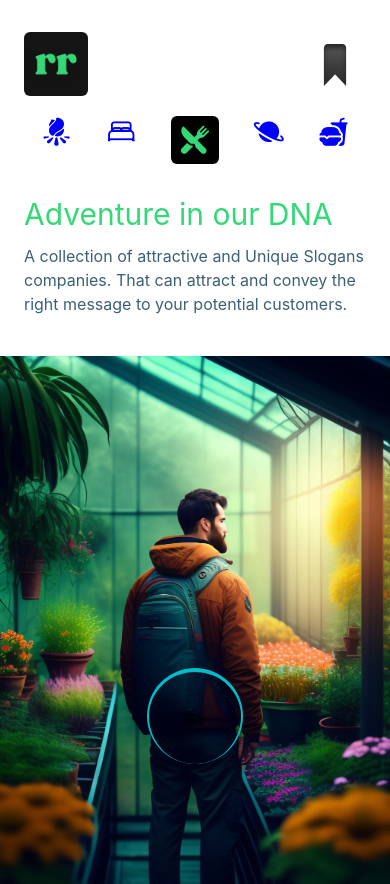
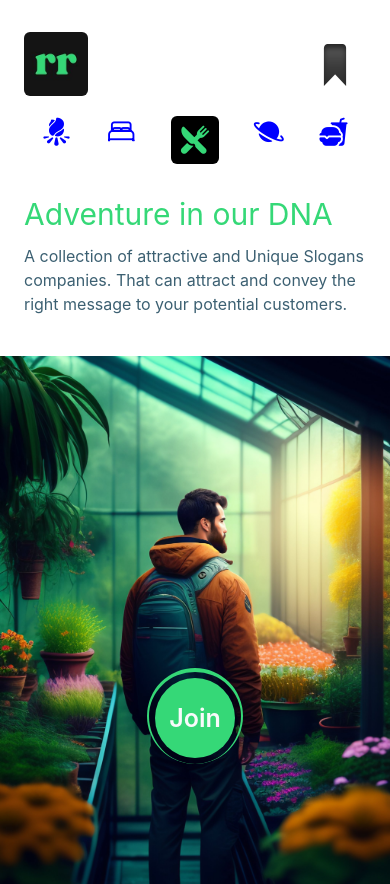
Before and after one commit to JoelAngels/recreation-app, a React Native app: screen /Home in a window 390 px wide. Built offline with nearby package versions, Linux system fonts and the light colour scheme.

Commit message:
home screen layout styled

```diff
--- a/screens/HomeScreen.js
+++ b/screens/HomeScreen.js
@@ -1,4 +1,4 @@
-import {View, Text, SafeAreaView, Image} from 'react-native';
+import {View, Text, SafeAreaView, Image, TouchableOpacity} from 'react-native';
 import React, {useLayoutEffect} from 'react';
 import Icon from 'react-native-vector-icons/Ionicons';
 
@@ -63,10 +63,14 @@ const HomeScreen = () => {
 
       <View className="flex-1 relative items-center justify-center">
         <Image source={green} className="w-full h-full object-cover mt-20" />
-        <View className="absolute bottom-20 w-24 h-24 border-l-2 border-r-2 border-t-4 border-[#00BCC9] rounded-full items-center justify-center">
-          <View>
-            <Text>Go</Text>
-          </View>
+        <View className="absolute bottom-20 w-24 h-24 border-l-2 border-r-2 border-t-4 border-[#35D877] rounded-full items-center justify-center">
+          <TouchableOpacity>
+            <View className="w-20 h-20 items-center justify-center rounded-full bg-[#35D877]">
+              <Text className="text-gray-50 text-[25px] font-semibold">
+                Join
+              </Text>
+            </View>
+          </TouchableOpacity>
         </View>
       </View>
     </SafeAreaView>
```
